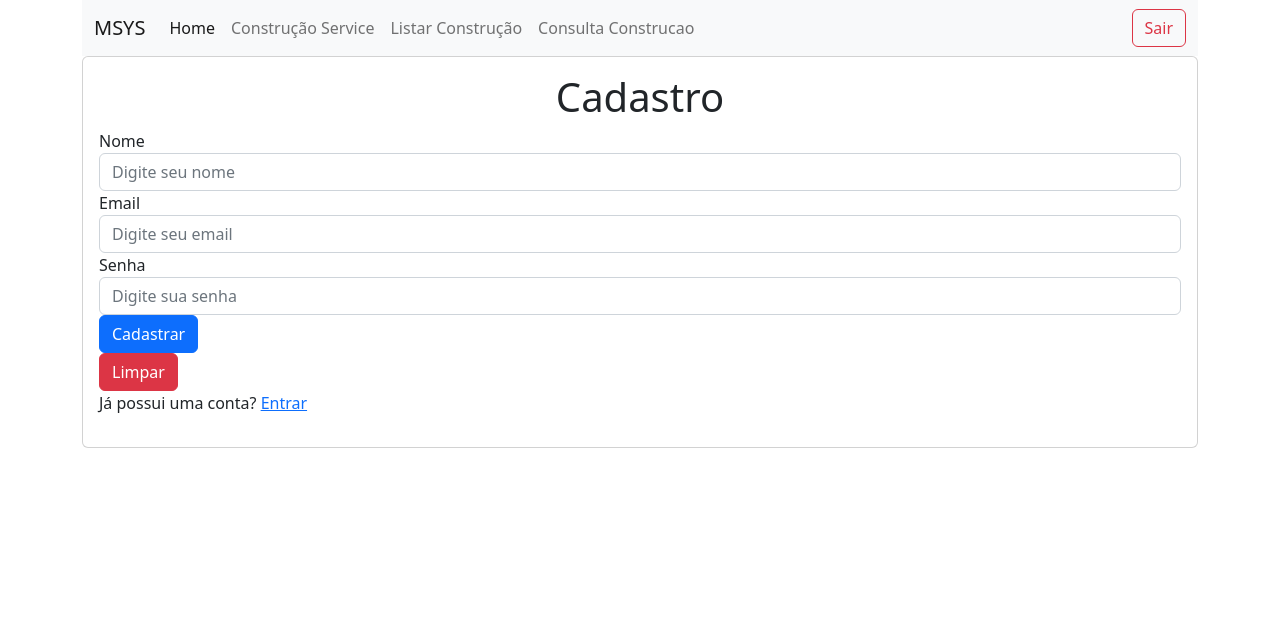
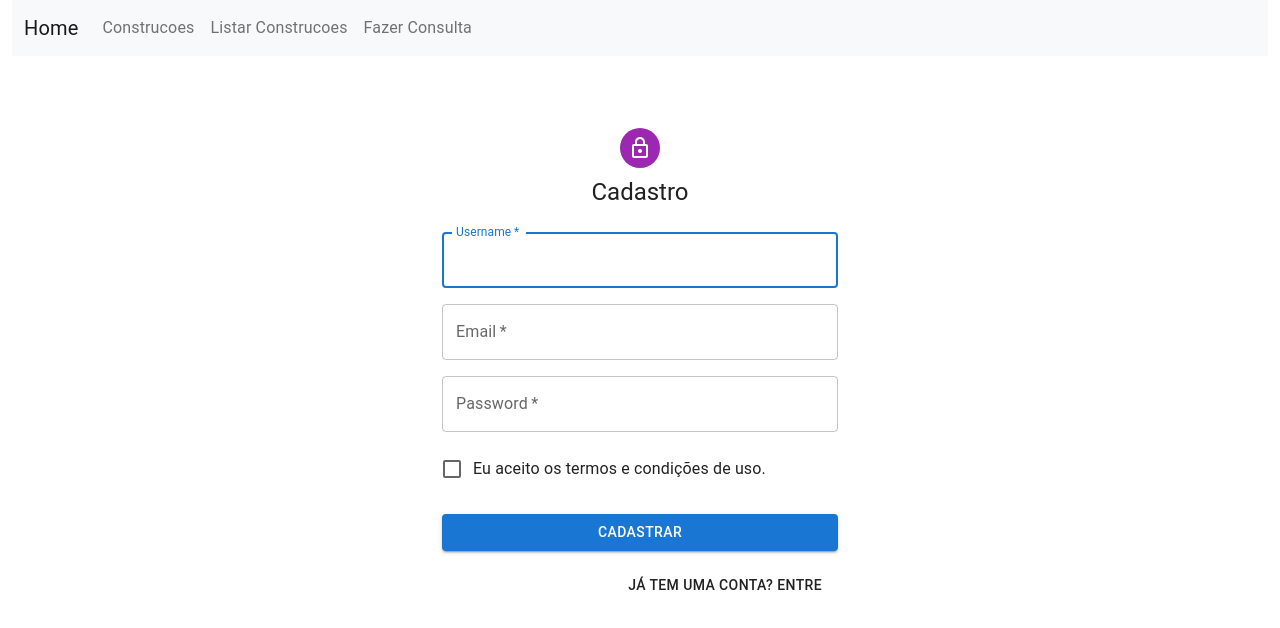
Before and after one commit to vinicius-batista-dev/gerenciamento-cloud, a React (Create React App) app: page /signup in a window 1280 px wide. Shown: the top 628 px of the page. Built offline with nearby package versions, Linux system fonts and the light colour scheme.

Commit message:
fix: atualizando a navbar

```diff
--- a/package.json
+++ b/package.json
@@ -3,7 +3,12 @@
   "version": "0.1.0",
   "private": true,
   "dependencies": {
+    "@emotion/react": "^11.10.5",
+    "@emotion/styled": "^11.10.5",
     "@material-ui/core": "^4.12.4",
+    "@material-ui/icons": "^4.11.3",
+    "@mui/icons-material": "^5.10.9",
+    "@mui/material": "^5.10.13",
     "@testing-library/jest-dom": "^5.16.5",
     "@testing-library/react": "^13.4.0",
     "@testing-library/user-event": "^13.5.0",
@@ -16,6 +21,7 @@
     "react-dom": "^18.2.0",
     "react-router-dom": "^6.4.3",
     "react-scripts": "5.0.1",
+    "recharts": "^2.1.16",
     "styled-components": "^5.3.6",
     "web-vitals": "^2.1.4"
   },
--- a/src/Routes/AppRoutes.js
+++ b/src/Routes/AppRoutes.js
@@ -6,7 +6,6 @@ import {
 } from "react-router-dom";
 import React, { useEffect, useState } from "react";
 
-import SignIn from "../pages/Signin";
 import SignUp from "../pages/Signup";
 
 import Header from "../components/header/header";
@@ -17,6 +16,7 @@ import ListarConstrucao from "../pages/ListarConstrucao";
 import ConsultaConstrucao from "../pages/ConsultaConstrucao";
 
 import { useAuth } from "../contexts/auth";
+import SignIn from "../pages/Signin";
 
 const PrivateRouter = ({ element, redirect, isLogged }) => {
   return <>{isLogged ? element : <Navigate to={redirect} />}</>;
@@ -72,6 +72,7 @@ const AppRoutes = () => {
           }
         />
 
+
         <Route path="/signup" element={<SignUp />} />
         <Route path="*" element={<Navigate to="/home" />} />
       </Routes>
--- a/src/components/header/header.jsx
+++ b/src/components/header/header.jsx
@@ -2,38 +2,27 @@ import React from "react";
 import { Link, Navigate, useNavigate } from "react-router-dom";
 import "bootstrap/dist/css/bootstrap.min.css";
 
+//Deve criar uma sidebar com os links para as páginas de cada um dos componentes
+//Deve criar um botão de logout que redireciona para a página de login
+//Deve criar um botão de perfil que redireciona para a página de perfil
 const Header = () => {
-  const [show, setShow] = React.useState(false);
+  const navigate = useNavigate();
 
-  const handleLogout = () => {
-    const token = localStorage.getItem("token");
-    if (token) {
-      localStorage.removeItem("token");
-      return <Navigate to="/" />;
-    } else {
-      alert("Você não está logado");
-    }
-  };
-
-  const handleToggle = () => {
-    if (show) {
-      setShow(false);
-    } else {
-      setShow(true);
-    }
+  const logout = () => {
+    localStorage.removeItem("token");
+    navigate("/login");
   };
 
   return (
-    <div className="container">
+    <div className="container-fluid">
       <div className="row">
-        <div className="col-12 col-sm-12 col-md-12 col-lg-12 col-xl-12">
+        <div className="col-12">
           <nav className="navbar navbar-expand-lg navbar-light bg-light">
             <div className="container-fluid">
               <Link className="navbar-brand" to="/">
-                MSYS
+                Home
               </Link>
               <button
-                onChange={handleToggle}
                 className="navbar-toggler"
                 type="button"
                 data-bs-toggle="collapse"
@@ -44,49 +33,25 @@ const Header = () => {
               >
                 <span className="navbar-toggler-icon"></span>
               </button>
-              <div
-                className={
-                  show
-                    ? "collapse navbar-collapse show"
-                    : "collapse navbar-collapse"
-                }
-                id="navbarNav"
-              >
+              <div className="collapse navbar-collapse" id="navbarNav">
                 <ul className="navbar-nav">
                   <li className="nav-item">
-                    <Link
-                      className="nav-link active"
-                      aria-current="page"
-                      to="/home"
-                    >
-                      Home
-                    </Link>
-                  </li>
-
-                  <li className="nav-item">
                     <Link className="nav-link" to="/construcaoService">
-                      Construção Service
+                      Construcoes
                     </Link>
                   </li>
                   <li className="nav-item">
                     <Link className="nav-link" to="/listarConstrucao">
-                      Listar Construção
+                      Listar Construcoes
                     </Link>
                   </li>
                   <li className="nav-item">
                     <Link className="nav-link" to="/consultaConstrucao">
-                      Consulta Construcao
+                      Fazer Consulta
                     </Link>
                   </li>
                 </ul>
               </div>
-              <button
-                onClick={handleLogout}
-                className="btn btn-outline-danger"
-                type="submit"
-              >
-                Sair
-              </button>
             </div>
           </nav>
         </div>
--- a/src/pages/Home.jsx
+++ b/src/pages/Home.jsx
@@ -6,37 +6,15 @@ const Home = () => {
   return (
     <div className="container">
       <div className="row">
-        <div className="col-md-12">
-          <div className="card">
-            <div className="card-body">
-              <h5 className="card-title">
-                Bem vindo ao sistema de gerenciamento de construção!
-              </h5>
-              <p className="card-text">
-                Para utilizar o sistema, acesse o menu superior.
-              </p>
-              <p>
-                O objetivo deste sistema consiste em ajudar as empresas de
-                construcao civil, a administrar o tempo de suas obras.
-              </p>
-              <Link to="/signin" className="btn btn-primary">
-                Acessar o sistema
-              </Link>
-            </div>
-          </div>
-          <div className="card-footer text-muted">
-            <div className="row">
-              <div className="col-12 col-sm-12 col-md-12 col-lg-12 col-xl-12">
-                <p className="text-center">
-                  Desenvolvido por:{" "}
-                  <a href="vinicius-batista" target="_blank">
-                    Vinicius Batista
-                  </a>
-                </p>
-              </div>
-            </div>
-          </div>
+        <div className="col-12">
+          <h1>Bem Vindo</h1>
+          <p>
+            Seja bem vindo ao nossa API.
+          </p>
         </div>
+        <p>
+          <Link to="/signin">Testar Sistema</Link>
+        </p>
       </div>
     </div>
   );
--- a/src/pages/Signin.jsx
+++ b/src/pages/Signin.jsx
@@ -1,5 +1,4 @@
 import React, { useState } from "react";
-import "bootstrap/dist/css/bootstrap.min.css";
 
 import axios from "axios";
 import { Link, redirect } from "react-router-dom";
@@ -7,7 +6,17 @@ import { useNavigate } from "react-router-dom";
 import { useAuth } from "../contexts/auth";
 import { Navigate } from "react-router-dom";
 
-import { Button, Form } from "react-bootstrap";
+import Avatar from "@mui/material/Avatar";
+import Button from "@mui/material/Button";
+import CssBaseline from "@mui/material/CssBaseline";
+import TextField from "@mui/material/TextField";
+import FormControlLabel from "@mui/material/FormControlLabel";
+import Checkbox from "@mui/material/Checkbox";
+import Grid from "@mui/material/Grid";
+import Box from "@mui/material/Box";
+import LockOutlinedIcon from "@mui/icons-material/LockOutlined";
+import Typography from "@mui/material/Typography";
+import Container from "@mui/material/Container";
 
 function SignIn() {
   const [email, setEmail] = useState("");
@@ -44,45 +53,86 @@ function SignIn() {
 
   const token = localStorage.getItem("token");
   if (token) {
-    return <Navigate to="/listarConstrucao" />;
+    return <Navigate to="/listaConstrucao" />;
   }
 
+  const validarCampos = () => {
+    if (email === "" || password === "") {
+      alert("Preencha todos os campos");
+      return false;
+    }
+  };
+
   return (
-    <div className="container">
-      <div className="row">
-        <div className="col-md-4 offset-md-4">
-          <h1 className="text-center">Bem Vindo a Pagina de Login</h1>
-          <Form onSubmit={handleSubmit}>
-            <Form.Group controlId="formBasicEmail">
-              <Form.Label>Email</Form.Label>
-              <Form.Control
-                type="email"
+    <Container component="main" maxWidth="xs">
+      <CssBaseline />
+      <Box
+        sx={{
+          marginTop: 8,
+          display: "flex",
+          flexDirection: "column",
+          alignItems: "center",
+        }}
+      >
+        <Avatar sx={{ m: 1, bgcolor: "secondary.main" }}>
+          <LockOutlinedIcon />
+        </Avatar>
+        <Typography component="h1" variant="h5">
+          Pagina de Login
+        </Typography>
+        <Box component="form" onSubmit={handleSubmit} noValidate sx={{ mt: 1 }}>
+          <TextField
+            margin="normal"
             required
-                placeholder="Digite o email"
+            fullWidth
+            id="email"
+            label="Email"
+            name="email"
+            autoComplete="email"
+            autoFocus
             value={email}
             onChange={(e) => setEmail(e.target.value)}
           />
-            </Form.Group>
-
-            <Form.Group controlId="formBasicPassword">
-              <Form.Label>Senha</Form.Label>
-              <Form.Control
+          <TextField
+            margin="normal"
             required
+            fullWidth
+            name="password"
+            label="Password"
             type="password"
-                placeholder="Password"
+            id="password"
+            autoComplete="current-password"
             value={password}
             onChange={(e) => setPassword(e.target.value)}
           />
-            </Form.Group>
-
-            <Button variant="primary" type="submit">
-              Entrar
+          <FormControlLabel
+            control={<Checkbox value="remember" color="primary" />}
+            label="Esqueci minha senha"
+          />
+          <Button
+            type="submit"
+            fullWidth
+            variant="contained"
+            sx={{ mt: 3, mb: 2 }}
+            onClick={validarCampos}
+          >
+            Logar
           </Button>
-            <Link to="/signup">Cadastre-se</Link>
-          </Form>
-        </div>
-      </div>
-    </div>
+          <Grid container>
+            <Grid item xs>
+              <Link href="#" variant="body2">
+                Esqueceu sua senha?
+              </Link>
+            </Grid>
+            <Grid item>
+              <Link to="/signup" variant="body2">
+                {"Não tem uma conta? Cadastre-se"}
+              </Link>
+            </Grid>
+          </Grid>
+        </Box>
+      </Box>
+    </Container>
   );
 }
 
--- a/src/pages/Signup.jsx
+++ b/src/pages/Signup.jsx
@@ -1,8 +1,17 @@
 import React, { useState } from "react";
-import "bootstrap/dist/css/bootstrap.min.css";
-
 import axios from "axios";
 import { Navigate, useNavigate } from "react-router-dom";
+import Avatar from "@mui/material/Avatar";
+import Button from "@mui/material/Button";
+import CssBaseline from "@mui/material/CssBaseline";
+import TextField from "@mui/material/TextField";
+import FormControlLabel from "@mui/material/FormControlLabel";
+import Checkbox from "@mui/material/Checkbox";
+import Grid from "@mui/material/Grid";
+import Box from "@mui/material/Box";
+import LockOutlinedIcon from "@mui/icons-material/LockOutlined";
+import Typography from "@mui/material/Typography";
+import Container from "@mui/material/Container";
 
 const SignUp = () => {
   const [username, setUsername] = useState("");
@@ -22,9 +31,6 @@ const SignUp = () => {
   const handleSumit = async (e) => {
     e.preventDefault();
     try {
-      if (response.status === 200) {
-        return <Navigate to="/signin" />;
-      }
       const response = await axios.post(
         "https://api-cloud-gerencia.herokuapp.com/api/auth/signup",
         {
@@ -34,101 +40,93 @@ const SignUp = () => {
         },
         config
       );
+      if (response.status === 200) {
+        return <Navigate to="/signin" />;
+      }
     } catch (error) {
       console.log(error);
     }
   };
 
-
-  //Se receber um status 200, redireciona para a pagina de login
-
-  const limparCampos = () => {
-    setUsername("");
-    setEmail("");
-    setPassword("");
-  };
-
   return (
-    <div className="container">
-      <div className="row">
-        <div className="col-12 col-sm-12 col-md-12 col-lg-12 col-xl-12">
-          <div className="card">
-            <div className="card-body">
-              <div className="row">
-                <div className="col-12 col-sm-12 col-md-12 col-lg-12 col-xl-12">
-                  <h1 className="text-center">Cadastro</h1>
-                </div>
-              </div>
-              <div className="row">
-                <div className="col-12 col-sm-12 col-md-12 col-lg-12 col-xl-12">
-                  <form onSubmit={handleSumit}>
-                    <div className="form-group">
-                      <label htmlFor="username">Nome</label>
-                      <input
-                        type="text"
-                        className="form-control"
-                        id="username"
-                        placeholder="Digite seu nome"
-                        value={username}
+    <Container component="main" maxWidth="xs">
+      <CssBaseline />
+      <Box
+        sx={{
+          marginTop: 8,
+          display: "flex",
+          flexDirection: "column",
+          alignItems: "center",
+        }}
+      >
+        <Avatar sx={{ m: 1, bgcolor: "secondary.main" }}>
+          <LockOutlinedIcon />
+        </Avatar>
+        <Typography component="h1" variant="h5">
+          Cadastro
+        </Typography>
+        <Box component="form" onSubmit={handleSumit} noValidate sx={{ mt: 3 }}>
+          <Grid container spacing={2}>
+            <Grid item xs={12}>
+              <TextField
+                autoComplete="fname"
+                name="firstName"
+                required
+                fullWidth
+                id="firstName"
+                label="Username"
+                autoFocus
                 onChange={(e) => setUsername(e.target.value)}
               />
-                    </div>
-                    <div className="form-group">
-                      <label htmlFor="email">Email</label>
-                      <input
+            </Grid>
+            <Grid item xs={12}>
+              <TextField
                 required
-                        type="email"
-                        className="form-control"
+                fullWidth
                 id="email"
-                        placeholder="Digite seu email"
-                        value={email}
+                label="Email"
+                name="email"
+                autoComplete="email"
                 onChange={(e) => setEmail(e.target.value)}
               />
-                    </div>
-                    <div className="form-group">
-                      <label htmlFor="password">Senha</label>
-                      <input
+            </Grid>
+            <Grid item xs={12}>
+              <TextField
                 required
+                fullWidth
+                name="password"
+                label="Password"
                 type="password"
-                        className="form-control"
                 id="password"
-                        placeholder="Digite sua senha"
-                        value={password}
+                autoComplete="current-password"
                 onChange={(e) => setPassword(e.target.value)}
               />
-                    </div>
-                    <div className="row">
-                      <div className="col-12 col-sm-12 col-md-12 col-lg-12 col-xl-12">
-                        <button
+            </Grid>
+            <Grid item xs={12}>
+              <FormControlLabel
+                control={<Checkbox value="allowExtraEmails" color="primary" />}
+                label="Eu aceito os termos e condições de uso."
+              />
+            </Grid>
+          </Grid>
+          <Button
             type="submit"
-                          className="btn btn-primary btn-block"
+            fullWidth
+            variant="contained"
+            sx={{ mt: 3, mb: 2 }}
           >
             Cadastrar
-                        </button>
-                      </div>
-                    </div>
-                    <div className="row">
-                      <div className="col-12 col-sm-12 col-md-12 col-lg-12 col-xl-12">
-                        <button
-                          type="button"
-                          className="btn btn-danger"
-                          onClick={limparCampos}
-                        >
-                          Limpar
-                        </button>
-                        <p>
-                          Já possui uma conta? <a href="/signin">Entrar</a>
-                        </p>
-                      </div>
-                    </div>
-                  </form>
-                </div>
-              </div>
-            </div>
-          </div>
-        </div>
-      </div>
-    </div>
+          </Button>
+          <Grid container justifyContent="flex-end">
+            <Grid item>
+              <Button href="/signin" variant="body2">
+                Já tem uma conta? Entre
+              </Button>
+            </Grid>
+          </Grid>
+        </Box>
+      </Box>
+    </Container>
   );
 };
 
```
Also changed, not shown: 1 other file (tests, documents, lock files or other folders). Lines whose indentation alone changed are shown as unchanged.
